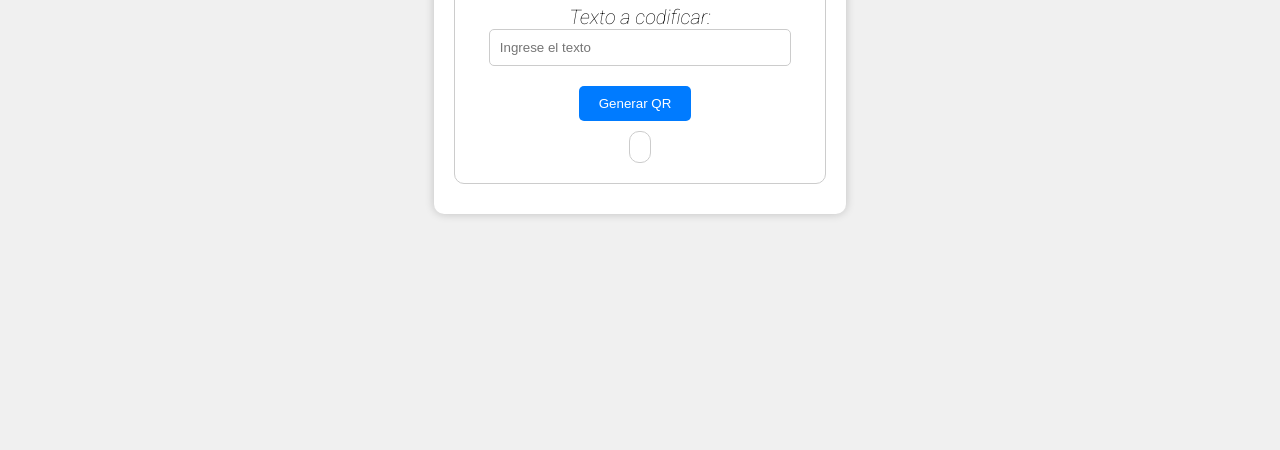
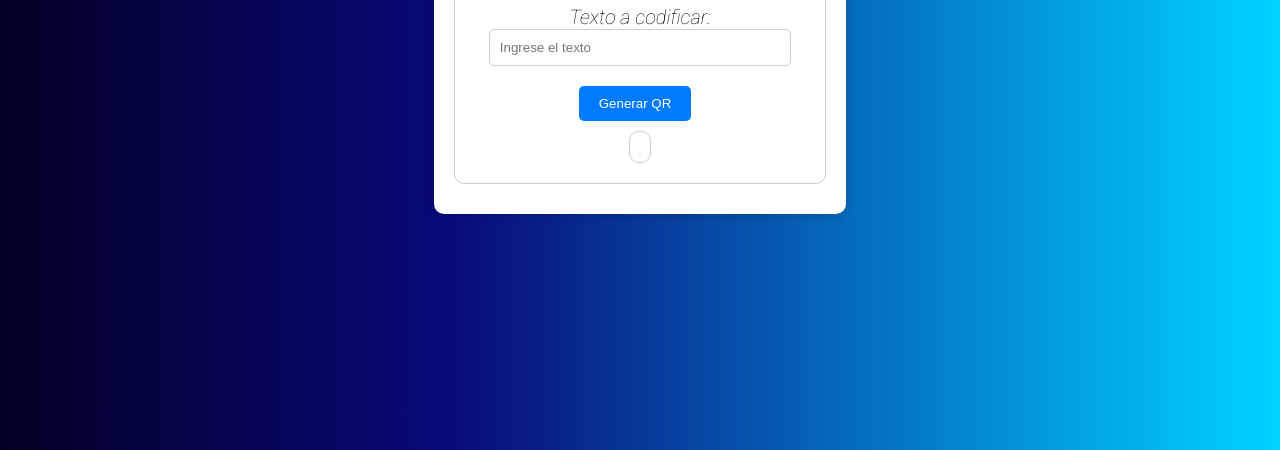
Before and after one commit to nicofal23/Qrgenerator, a plain HTML site: page index.html in a window 1280 px wide. Shown: the part 350-800 px from the top of the page. Drawn offline with Linux system fonts and the light colour scheme; a web font is replaced by a local one.

Commit message:
termine el generador

```diff
--- a/index.html
+++ b/index.html
@@ -16,7 +16,6 @@
             <button id="download-button" style="display: none;">Descargar</button>
             <div class="card" id="qr-card">
                 <div id="qrcode"></div>
-                <p id="qr-text" style="display: none;">For emergency scan me</p>
             </div>
             <button id="download-button" style="display: none;">Descargar</button>
         </div>
--- a/styles.css
+++ b/styles.css
@@ -8,6 +8,8 @@ body {
     justify-content: center;
     align-items: center;
     height: 100vh;
+    background: rgb(2,0,36);
+background: linear-gradient(90deg, rgba(2,0,36,1) 0%, rgba(9,9,121,1) 35%, rgba(0,212,255,1) 100%);
 }
 
 .container {
```
